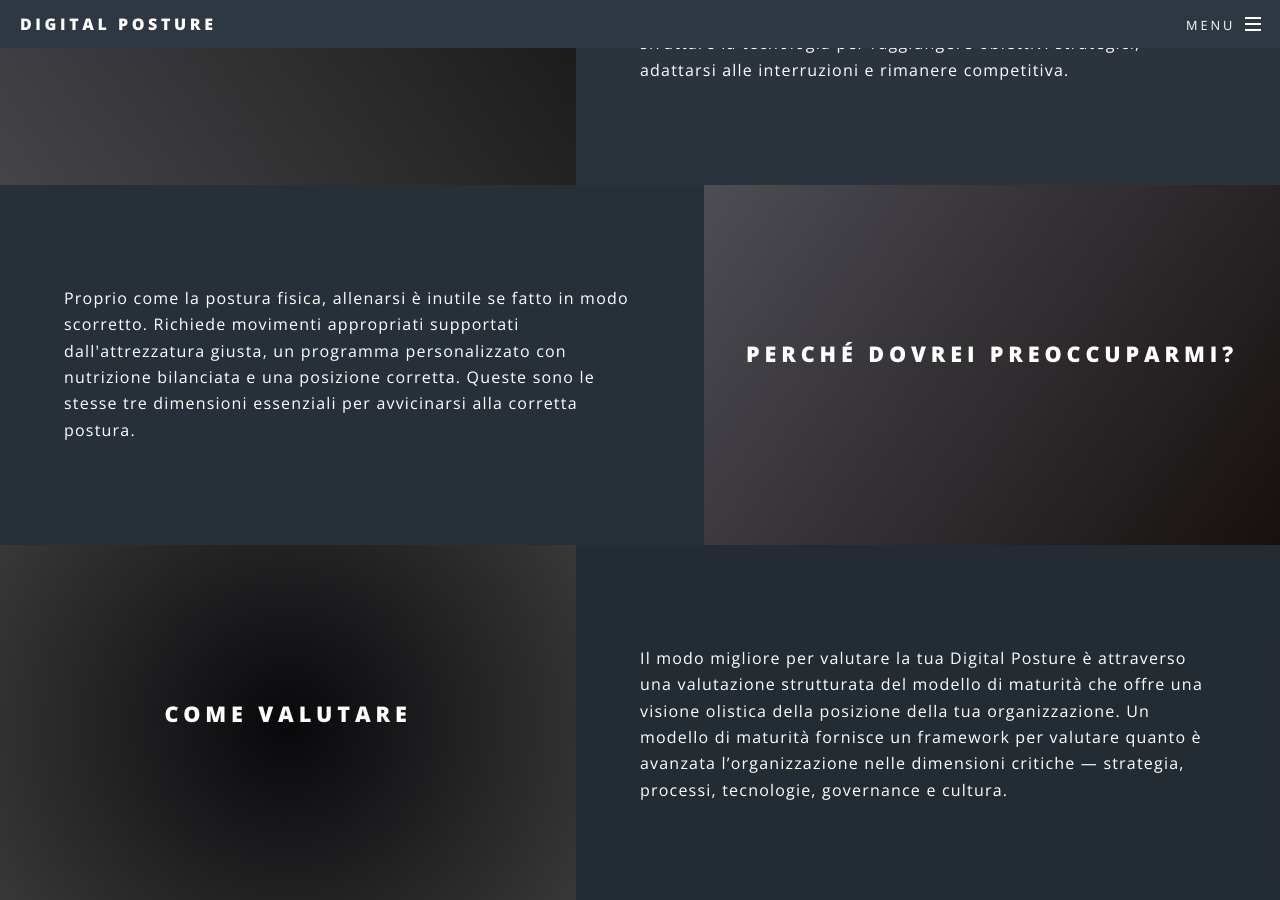
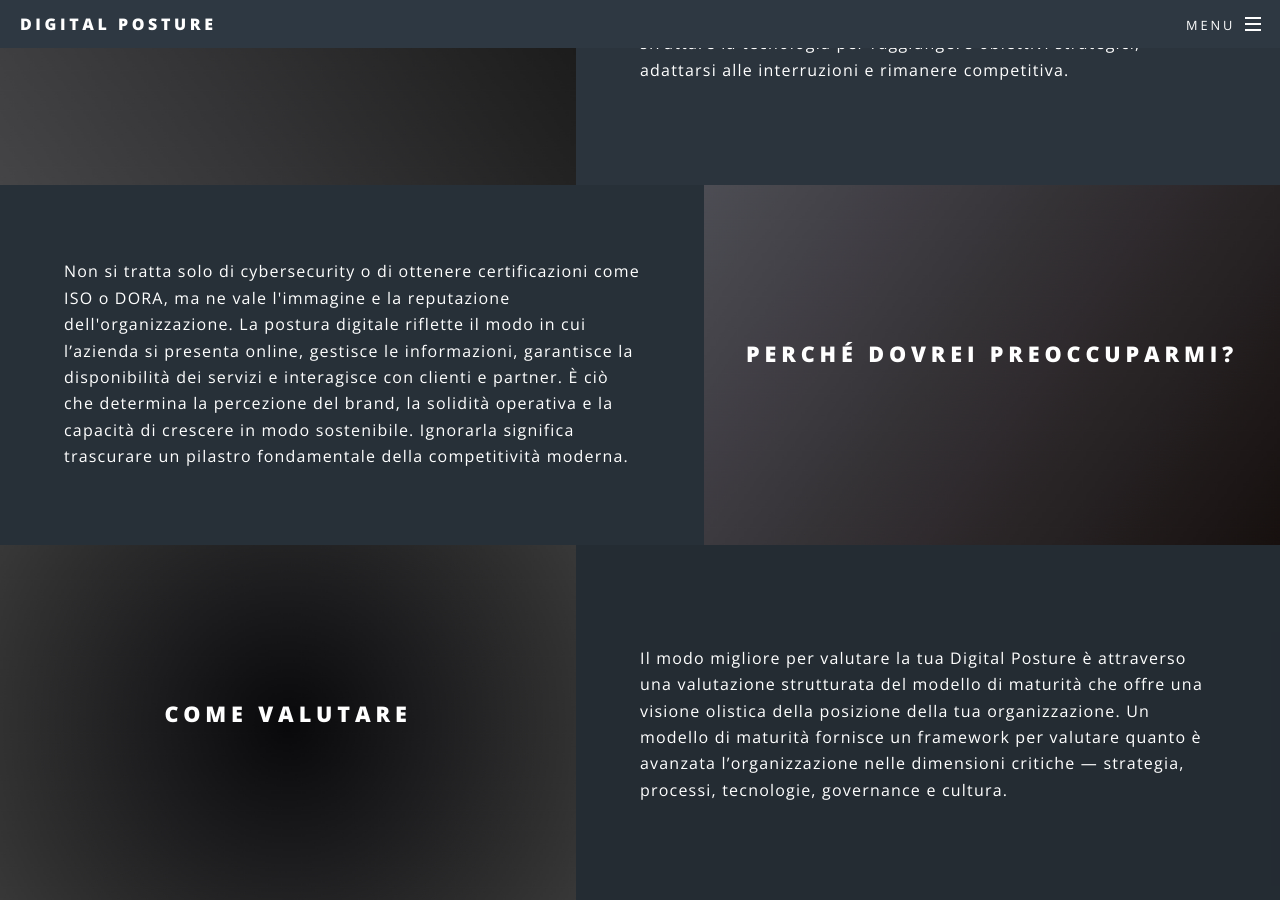
Before and after one commit to mixxr/it, a Jekyll site: the page built from index.html, in a window 1280 px wide and 900 px high, scrolled down 1655 px. Built offline with Jekyll 4.4.1, drawn with Linux system fonts in a browser that asks for light colours.

Commit message:
index fixes

```diff
--- a/index.html
+++ b/index.html
@@ -47,8 +47,10 @@ permalink: /
 				<h2>Perché dovrei preoccuparmi?</h2>
 			</div>
 			<div class="content">
-				<p>Proprio come la postura fisica, allenarsi è inutile se fatto in modo scorretto. Richiede movimenti appropriati
-					supportati dall'attrezzatura giusta, un programma personalizzato con nutrizione bilanciata e una posizione corretta. Queste sono le stesse tre dimensioni essenziali per avvicinarsi alla corretta postura.</p>
+				<p>Non si tratta solo di cybersecurity o di ottenere certificazioni come ISO o DORA, ma ne vale l'immagine e la reputazione dell'organizzazione.
+					La postura digitale riflette il modo in cui l’azienda si presenta online, gestisce le informazioni, garantisce la disponibilità dei servizi e interagisce con clienti e partner.
+					È ciò che determina la percezione del brand, la solidità operativa e la capacità di crescere in modo sostenibile.
+					Ignorarla significa trascurare un pilastro fondamentale della competitività moderna.</p>
 			</div>
 		</section>
 		<section class="spotlight">
```
